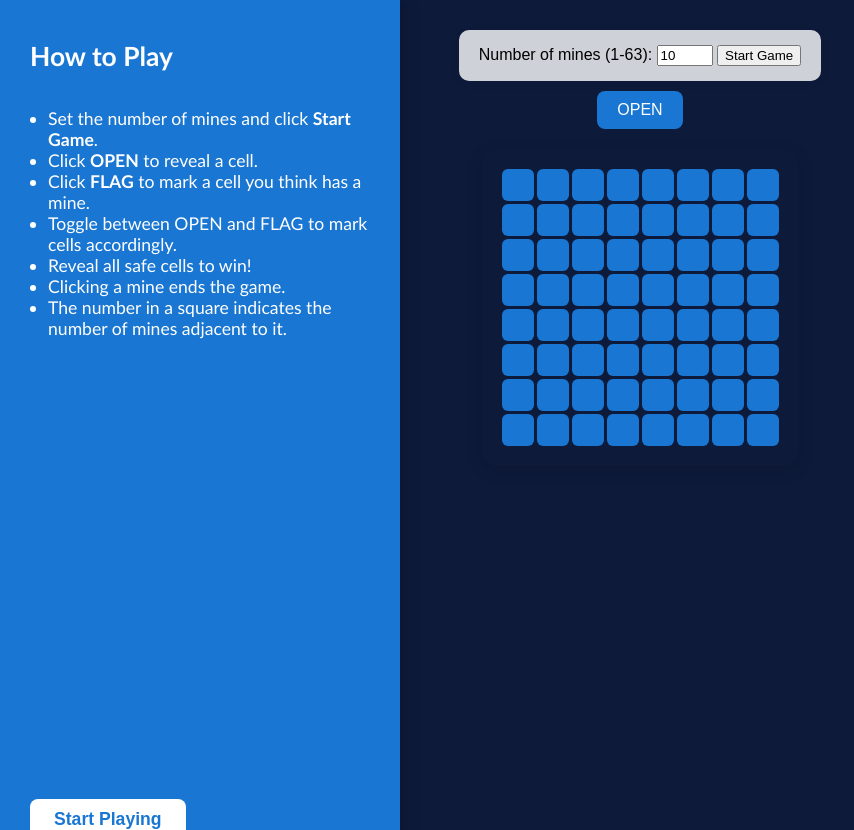
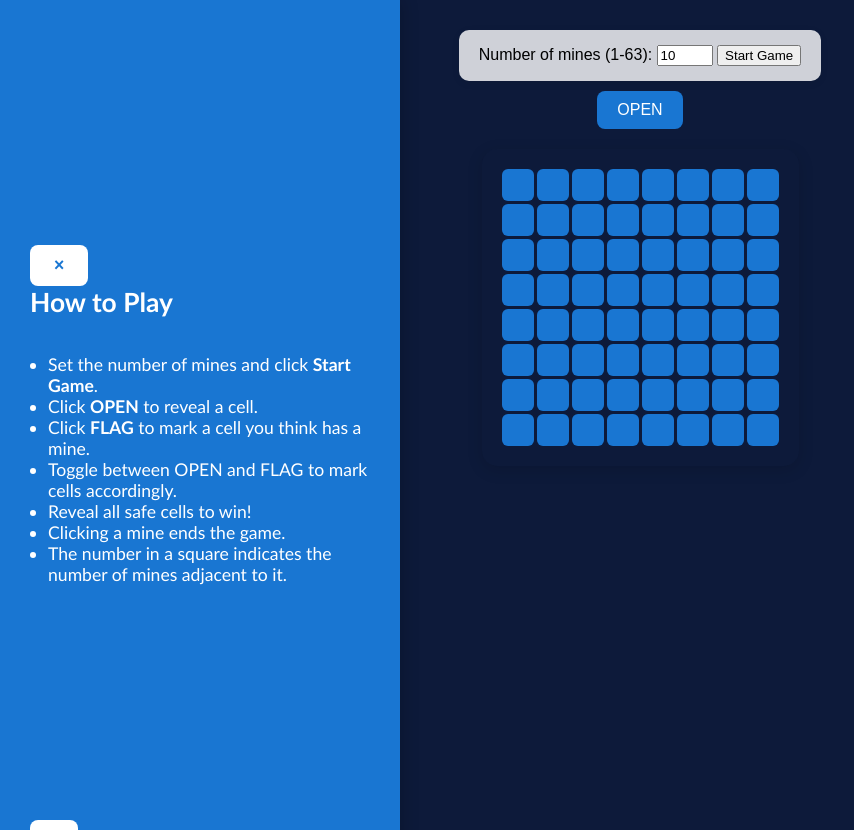
Before and after one commit to TitaniumLegend/minesweeper-game, a plain HTML site: page index.html in a window 1280 px wide. Shown: the whole page, without its empty margins (0-854 px from the left). Drawn offline with Linux system fonts and the light colour scheme.

Commit message:
Update index.html
added collapsible pane

```diff
--- a/index.html
+++ b/index.html
@@ -8,6 +8,7 @@
 </head>
 <body>
     <div id="instructions">
+        <button id="closeInstructions" aria-label="Close Instructions">&times;</button>
         <h2> How to Play </h2>
         <ul>
             <li>Set the number of mines and click <b>Start Game</b>.</li>
@@ -18,7 +19,7 @@
             <li>Clicking a mine ends the game.</li>
             <li>The number in a square indicates the number of mines adjacent to it.</li>
         </ul>
-        <button id="closeInstructions">Start Playing</button>
+        <button id="closeInstructions"></button>
     </div>
     <div id="controls">
         <label for="mineCount">Number of mines (1-63): </label>
```
